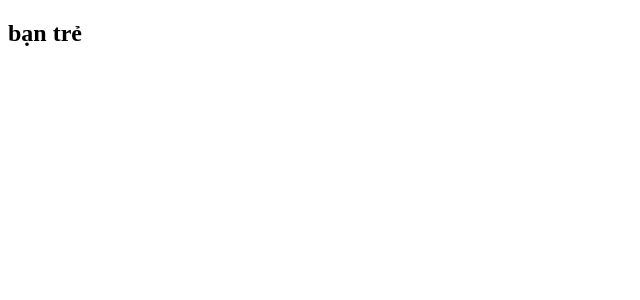
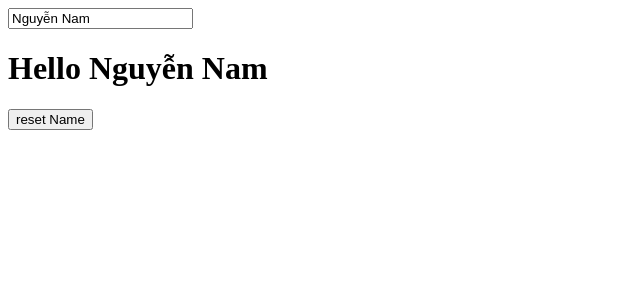
Before and after one commit to TheNam97/Angular_intern, an Angular app: page / in a window 1280 px wide. Shown: the top 300 px of the page, without its empty margins (0-640 px from the left). Built offline with nearby package versions, Linux system fonts and the light colour scheme.

Commit message:
evenBD_ngModel

```diff
--- a/src/app/app.module.ts
+++ b/src/app/app.module.ts
@@ -5,14 +5,18 @@
 import { AppComponent } from './app.component';
 import { HomeComponent } from './home/home.component';
 
+import { FormsModule } from "@angular/forms"; // Dùng ngModel phải import
+
 @NgModule({
   declarations: [
     AppComponent,
-    HomeComponent
+    HomeComponent,
+
   ],
   imports: [
     BrowserModule,
-    AppRoutingModule
+    AppRoutingModule,
+    FormsModule // dùng ngModul phải import
   ],
   providers: [],
   bootstrap: [AppComponent]
--- a/src/app/home/home.component.html
+++ b/src/app/home/home.component.html
@@ -1,4 +1,5 @@
 <div class="test">
-    <h2 *ngIf="age > 30">bạn già</h2>
-    <h2 *ngIf="age < 30">bạn trẻ</h2>
+ <input type="text" [(ngModel)]="name">
+ <h1>Hello {{name}}</h1>
+ <button (click)="resetName()"> reset Name </button>
 </div>
--- a/src/app/home/home.component.ts
+++ b/src/app/home/home.component.ts
@@ -9,5 +9,7 @@
   public name='Nguyễn Nam'
   public age = 26
   constructor(){}
-
+  public resetName(): void {
+    this.name=''
+  }
 }
```
